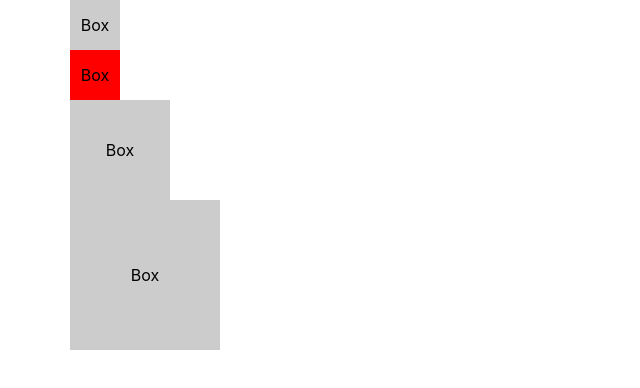
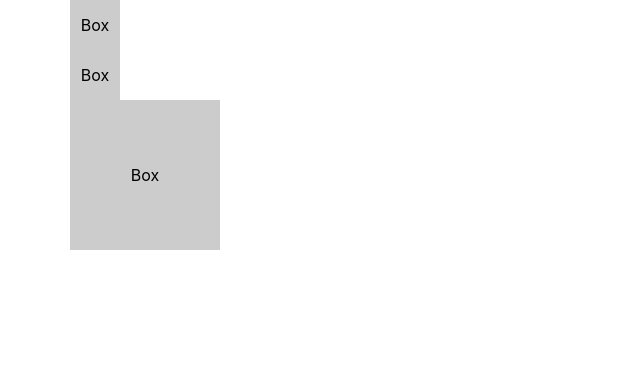
Before and after one commit to stas-yushkov/goit-react-hw-01-components, a React (Create React App) app: page / in a window 1280 px wide. Shown: the top 388 px of the page, without its empty margins (0-640 px from the left). Built offline with nearby package versions, Linux system fonts and the light colour scheme.

Commit message:
trouble wth css 'big red'

```diff
--- a/src/App.js
+++ b/src/App.js
@@ -2,9 +2,9 @@
 // import PaintingList from 'components/PaintingList';
 // import ColorPicker from 'components/ColorPicker';
 // import options from './colorPickerOptions.json';
-import Section from 'components/Section';
+// import Section from 'components/Section';
 import Container from 'components/Container';
-import Alert from 'components/Alert/Alert';
+// import Alert from 'components/Alert/Alert';
 import Box from 'components/Box';
 
 export default function App() {
@@ -22,8 +22,8 @@ export default function App() {
       {/* <Alert text="Error!!!!!!" type="error" /> */}
       <Container>
         <Box />
-        <Box type="small" bgColor="red" />
-        <Box type="medium" />
+        <Box type="small" classNames="big red" />
+        {/* <Box type="medium" /> */}
         <Box type="large" />
       </Container>
     </>
--- a/src/components/Box/Box.js
+++ b/src/components/Box/Box.js
@@ -1,12 +1,7 @@
 import css from './Box.module.css';
 
-function Box({ type = 'small', bgColor = '#ccc', children }) {
-  return (
-    <div className={css[type]} style={{ backgroundColor: bgColor }}>
-      Box
-      {children}
-    </div>
-  );
+function Box({ type = 'small', classNames = '' }) {
+  return <div className={`${css[type]} ${classNames}`.trim()}>Box</div>;
 }
 
 export default Box;
--- a/src/components/Box/Box.module.css
+++ b/src/components/Box/Box.module.css
@@ -2,6 +2,7 @@
   display: flex;
   align-items: center;
   justify-content: center;
+  background-color: #ccc;
 }
 
 .small {
--- a/src/index.css
+++ b/src/index.css
@@ -21,3 +21,12 @@ img {
 li {
   list-style: none;
 }
+
+.box .big {
+  width: 500px;
+  height: 500px;
+}
+
+.box .red {
+  background-color: red;
+}
--- a/src/index.js
+++ b/src/index.js
@@ -12,4 +12,4 @@ ReactDom.render(
   document.querySelector('#root'),
 );
 
-// https://youtu.be/qVTTrMo7dMM?t=6726
+// https://youtu.be/qVTTrMo7dMM?t=7085
```
